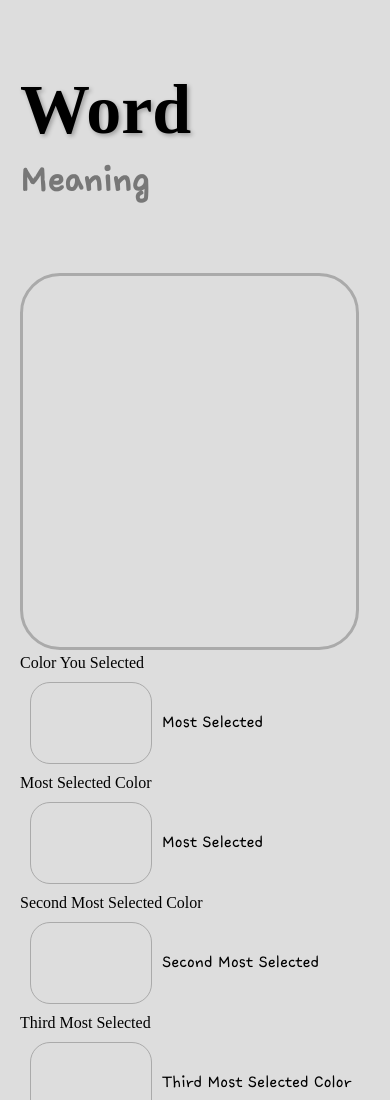
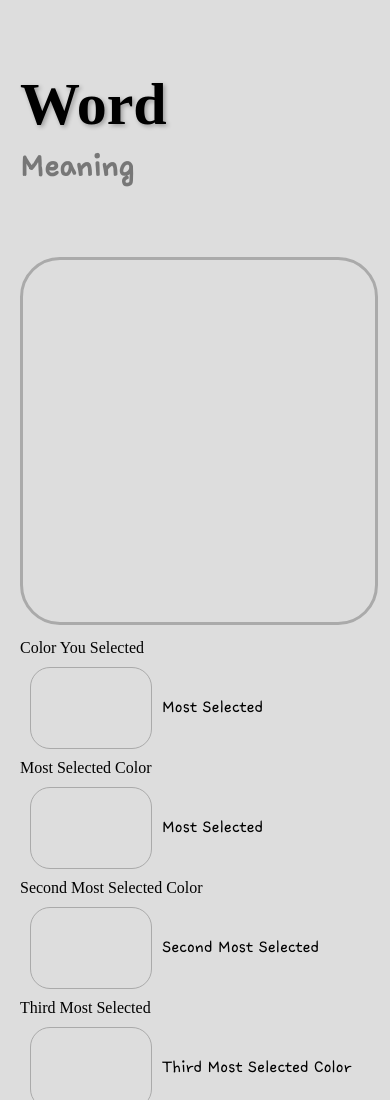
Before and after one commit to recu3125/Colorword, a website: page public/result.html in a window 390 px wide. Shown: the top 1100 px of the page. Drawn offline with Linux system fonts and the light colour scheme; no server answers; files whose address does not match are found by name; a web font is replaced by a local one.

Commit message:
css result smallscreen

```diff
--- a/public/result.html
+++ b/public/result.html
@@ -30,13 +30,18 @@
       background-color: #DDD;
     }
 
+    #canvaswrap {
+      width: 500px;
+      padding: 0;
+      margin-right: 20px;
+    }
+
     #colorsort {
       image-rendering: pixelated;
       image-rendering: crisp-edges;
       border: 3px solid #aaa;
-      width: 500px;
-      height: 500px;
-      margin-right: 20px;
+      width: 100%;
+      height: 100%;
       border-radius: 40px;
     }
 
@@ -116,6 +121,14 @@
     }
 
     @media screen and (max-width: 800px) {
+      .word-section {
+        font-size: 30pt;
+      }
+
+      .meaning-section {
+        font-size: 15pt;
+      }
+
       body {
         display: flex;
         flex-direction: column;
@@ -127,7 +140,7 @@
         max-width: 500px;
       }
 
-      #colorsort {
+      #canvaswrap {
         margin-right: 0;
       }
 
@@ -151,17 +164,20 @@
     }
 
     @media screen and (max-width: 510px) {
-      body{
+      body {
         padding: 20px;
       }
 
       #colorsort {
+        margin: 0;
+      }
+
+      #canvaswrap {
+        width: 95vw;
+        max-width: 95%;
+        margin-left: 0;
         margin-right: 0;
-        width: 95vw;
-        height: 95vw;
-        max-width: 95%;
-        margin-left: auto;
-        margin-right: auto;
+        margin-bottom: 20px;
       }
 
     }
@@ -189,7 +205,7 @@
       <h2 id="meaning">Meaning</h2>
     </div>
     <div class="container">
-      <div>
+      <div id="canvaswrap">
         <canvas id="colorsort" width="100px" height="100px"></canvas>
       </div>
       <div>
```
